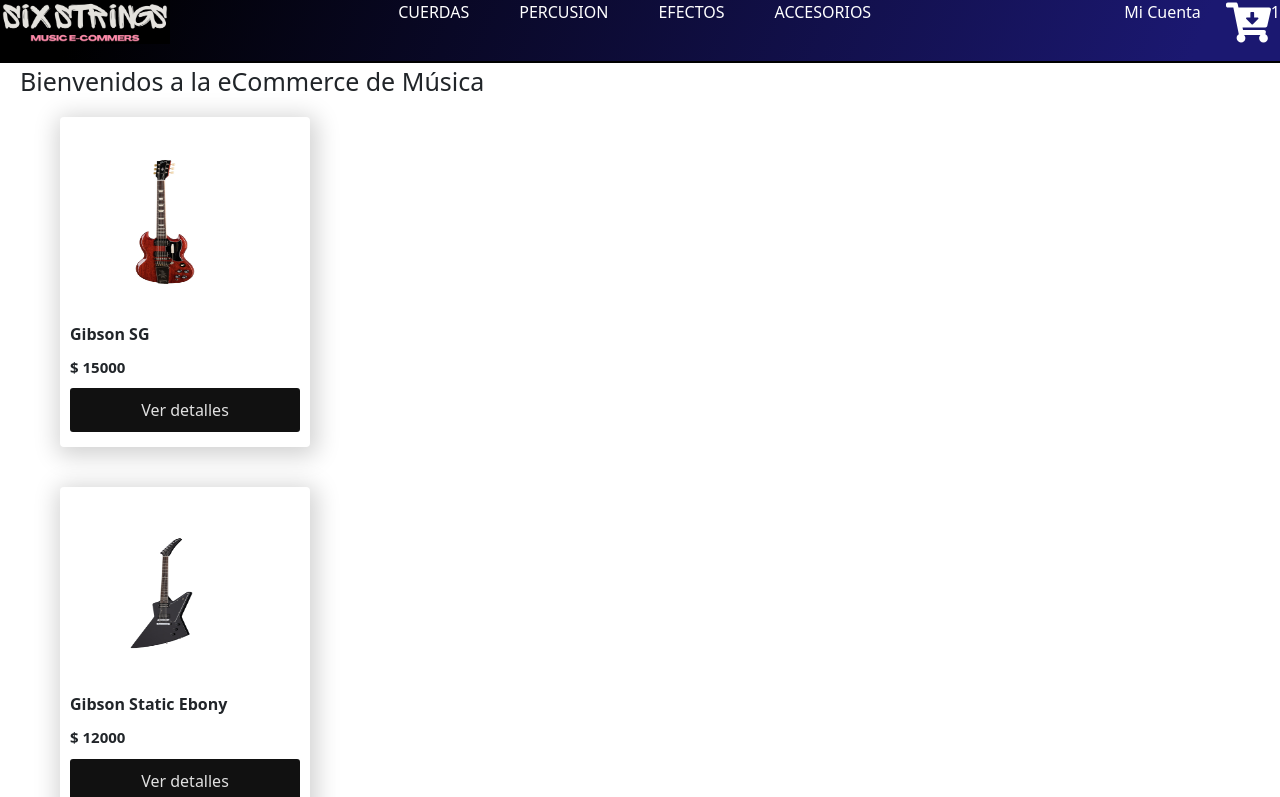
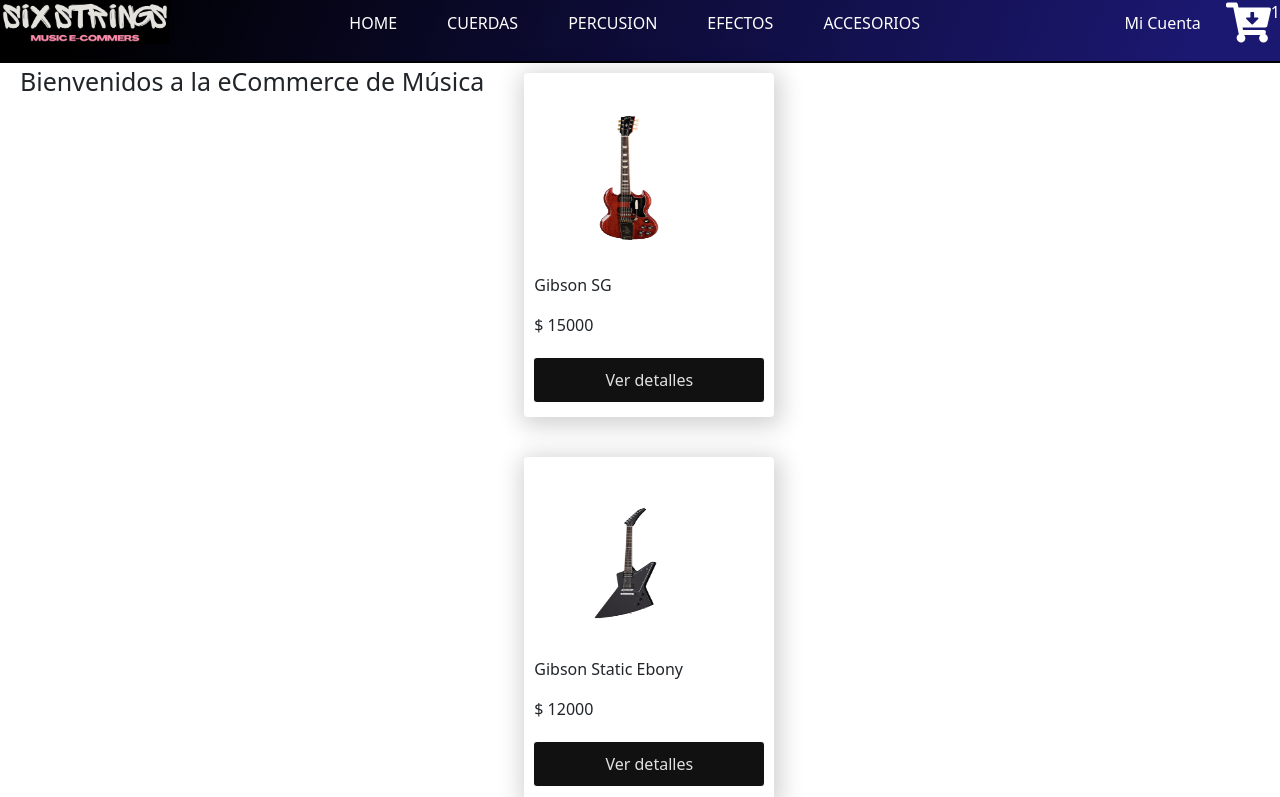
Before and after one commit to marianocarro/sixstring_ecommerce, a React (Vite) app: page / in a window 1280 px wide. Shown: the top 797 px of the page. Built offline with nearby package versions, Linux system fonts and the light colour scheme.

Commit message:
cartContext
creacion de cart context

```diff
--- a/src/components/Item/Item.css
+++ b/src/components/Item/Item.css
@@ -17,12 +17,12 @@
   padding: 30px;
 }
 
-  .item .title {
+.item .titulo {
   margin: 5px 0;
   font-weight: bold;
 }
 
-  .item .price {
+.item .precio {
   margin: 5px 0;
   font-size: 15px;
   font-weight: bold;
--- a/src/components/Item/Item.jsx
+++ b/src/components/Item/Item.jsx
@@ -1,11 +1,29 @@
 import { Link } from "react-router-dom";
 
 import "./Item.css"
+import { useState } from "react";
 
 
 const Item = ({product}) => {
+
+  //evento, cuando paso el mouse por sobre el item, se va a agrandar
+  const [zoom, setZoom]= useState(false)
+  const handleMouseOver = () => {
+    setZoom(true);
+  }
+  const handleMouseLeave = () => {
+    setZoom(false);
+  }
+  const cardstyle = {
+    transform: zoom ? 'scale(1.1)' : 'scale(1)',
+    transition: 'transforms 0.3s ease-in-out'
+  }
+
   return (
-    <div className="item">
+    <div
+      onMouseOver={handleMouseOver} //en Reat los eventos siempre empiezan con on. Evento de zoom cuando paso el mouse por sobre el item
+      onMouseLeave={handleMouseLeave}
+      className="item">
         <img className="image" src={product.image} alt={product.name} />
         <p className="title"> {product.name} </p>
         <p className="price">$ {product.price} </p>
--- a/src/components/ItemDetail/ItemDetail.jsx
+++ b/src/components/ItemDetail/ItemDetail.jsx
@@ -1,7 +1,11 @@
+import { useContext } from "react";
+import { CartContext } from "../../context/CartContext";
 
 import "./ItemDetail.css";
 
 const ItemDetail = ({ product }) => {
+  const {carrito} = useContext(CartContext)
+
   return (
     <div className="item-detail">
       <img className="imagen" src={product.image} alt={product.name} />
--- a/src/components/ItemDetailContainer/ItemDetailContainer.jsx
+++ b/src/components/ItemDetailContainer/ItemDetailContainer.jsx
@@ -1,6 +1,6 @@
 import { useEffect, useState } from "react"
 
-import getProducts from "../Utilities/data"
+import getProducts from "../utilities/data"
 import ItemDetail from "../ItemDetail/ItemDetail"
 import ItemCount from "../ItemCount/ItemCount"
 
--- a/src/components/ItemListContainer/ItemListContainer.css
+++ b/src/components/ItemListContainer/ItemListContainer.css
@@ -1,5 +1,7 @@
 .item-list-container {
   padding: 0 20px;
+  display: flex;
+  flex-wrap: wrap;
 }
 
 .item-list-container .saludo {
--- a/src/components/ItemListContainer/ItemListContainer.jsx
+++ b/src/components/ItemListContainer/ItemListContainer.jsx
@@ -2,7 +2,7 @@
 import { useParams } from "react-router-dom";
 
 
-import getProducts from "../Utilities/data";
+import getProducts from "../utilities/data";
 
 import ItemList from "../ItemList/ItemList";
 
--- a/src/components/NavBar/NavBar.css
+++ b/src/components/NavBar/NavBar.css
@@ -11,7 +11,7 @@
     width: 170px;
 }
 #navbar ul {
-    float: center;
+    align-items: center;
     display: flex;
  }
 #navbar ul li {
--- a/src/components/NavBar/NavBar.jsx
+++ b/src/components/NavBar/NavBar.jsx
@@ -11,7 +11,7 @@
         <img src="/public/img/ST_logo.png" alt="logoSixStrings" />
       </Link>
             <ul>
-
+                <li><Link to="/">HOME</Link></li>
                 <li><Link to="/categories/cuerdas">CUERDAS</Link></li>
                 <li><Link to="/categories/percusion">PERCUSION</Link></li>
                 <li><Link to="/categories/efectos">EFECTOS</Link></li>
--- a/src/components/Utilities/data.js
+++ b/src/components/Utilities/data.js
@@ -60,7 +60,7 @@
       name: "Cables Gibson",
       description: "Cables para instrumentos plug Gibson 3.05mts ",
       stock: 3,
-      price: 22000,
+      price: 2000,
       image: "/public/img/cable.png",
       category: "accesorios",
     },
@@ -69,9 +69,18 @@
       name: "Cuerdas Earnie Ball",
       description: "Cuerdas Earnie Ball Skinny Top Heavy Bottom Calibre mixto 0.10/0.11 ",
       stock: 25,
-      price: 22000,
-      image: "/public/img/cuerdasearnieballSKHB.png",
+      price: 2000,
+      image: "/public/img/cuerdaearnieballSKHB.png",
       category: "accesorios",
+    },
+    {
+      id: "badstone",
+      name: "Bad Stone Phase Shifter",
+      description: "Pedal de efectos Phase Shifter Bad Stone de Electro harmonix",
+      stock: 5,
+      price: 10000,
+      image: "/public/img/phaseshifterbadstone.webp",
+      category: "efectos",
     },
   ];
 
--- /dev/null
+++ b/src/context/CartContext.jsx
@@ -0,0 +1,23 @@
+import { createContext, useState } from "react";
+
+
+// Creamos un contexto de React llamado CArtContext
+const CartContext = createContext()
+
+const CartProvider = ({children}) => {  //la prop children van a ser todos los componentes que envolvamos con la cart provider //renderizo chilndren en el div
+                                        //value {todo lo que este aca (codigoJS) va a poder ser consumido por todos los componentes que esten en la prop children }
+                                        // value={{carrito, texto, objeto1, objeto2, ...}} ---> recordar {} son para escribir codigo JS dentro, la segunda es p enviar un/os objeto/s
+
+   const [carrito, setCarrito] = useState ([]) //el array esta vacio pq quiero tener un aaray de objetos (cada producto en este caso )
+
+   return (
+    <CartContext.Provider value={{carrito}}>
+        {children}
+    </CartContext.Provider>
+
+)
+
+}
+
+
+export {CartProvider, CartContext}
```
Also changed, not shown: src/App.jsx (+9 -1 lines). Lines whose indentation alone changed are shown as unchanged.
